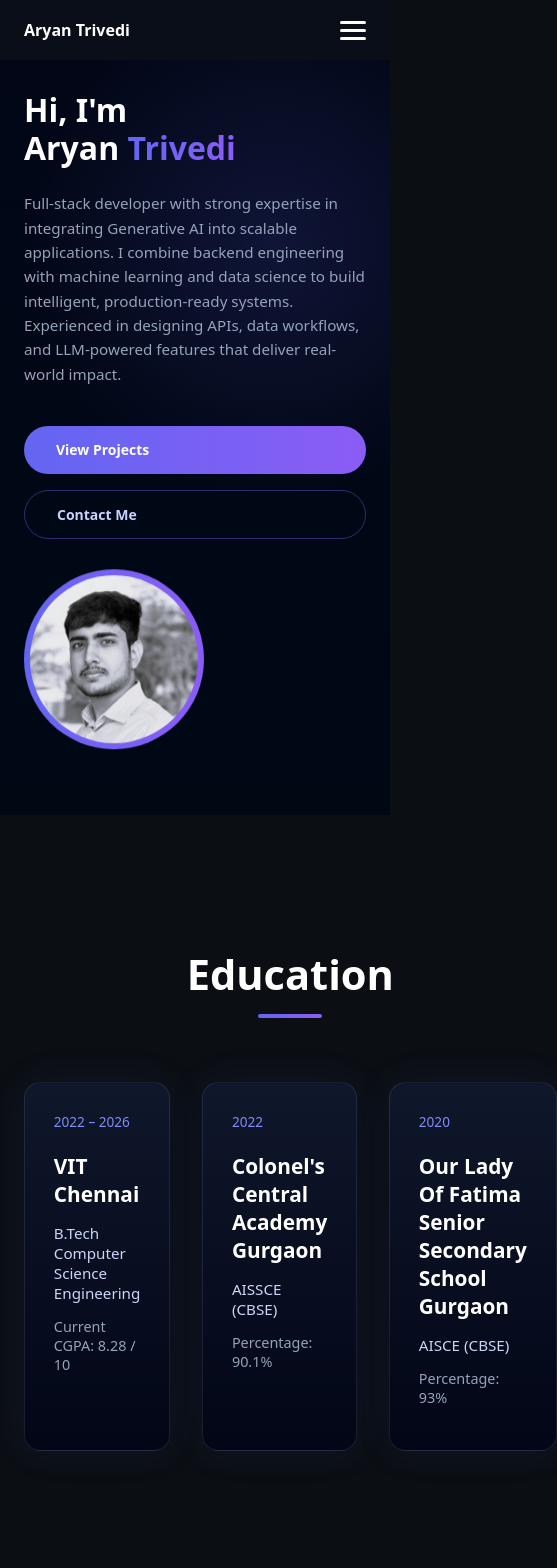
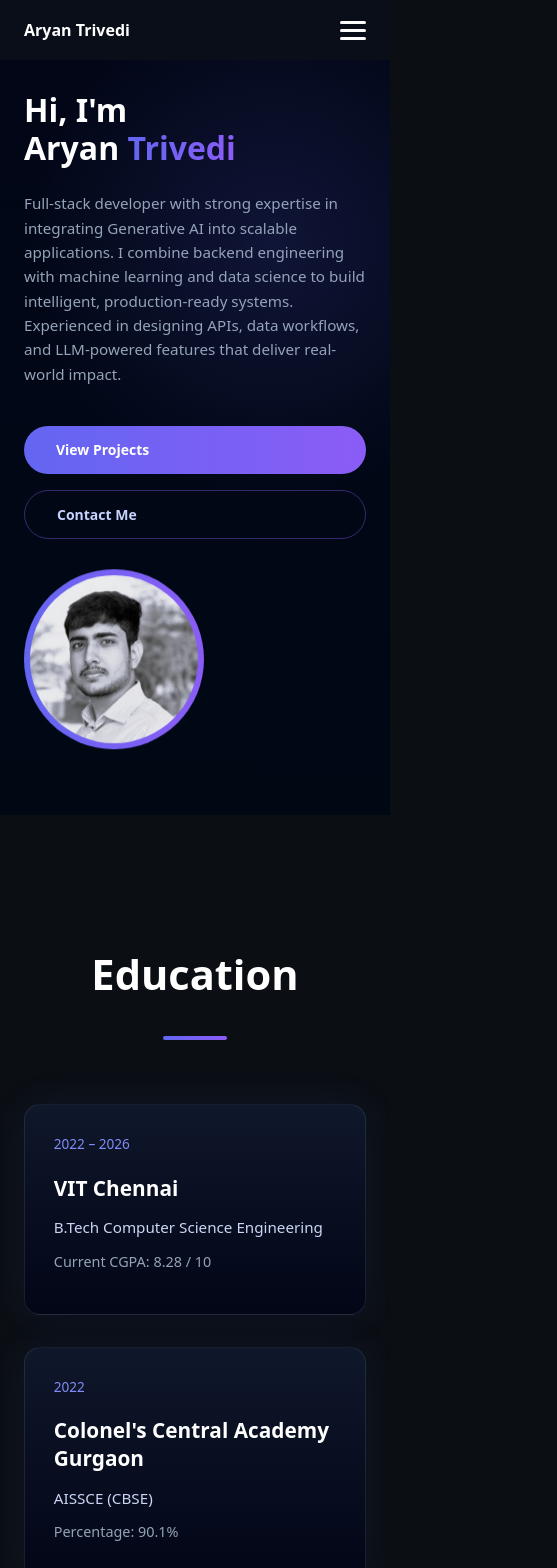
Before and after one commit to aryan-trivedi/portfolio, a React (Vite) app: page / in a window 390 px wide. Shown: the top 1568 px of the page, 557 px wide, since content can reach past the window. Built offline with nearby package versions, Linux system fonts and the light colour scheme.

Commit message:
updated mobile layout

```diff
--- a/src/App.tsx
+++ b/src/App.tsx
@@ -51,7 +51,7 @@ function App() {
           backdropFilter: "blur(10px)",
         }}
       >
-        © 2025 Aryan Trivedi | All rights reserved
+        © 2026 Aryan Trivedi | All rights reserved
       </footer>
     </>
   );
--- a/src/components/Certifications.tsx
+++ b/src/components/Certifications.tsx
@@ -20,16 +20,14 @@ const certifications = [
     tag: "Data • SQL",
   },
   {
-    title:
-      "Data Analytics & Visualization Virtual Experience Program",
+    title: "Data Analytics & Visualization Virtual Experience Program",
     issuer: "Accenture",
     year: "2024",
     icon: <FaBriefcase />,
     tag: "Analytics • Consulting",
   },
   {
-    title:
-      "Fullstack Engineer Virtual Experience",
+    title: "Fullstack Engineer Virtual Experience",
     issuer: "JP Morgan & Chase",
     year: "2024",
     icon: <FaBriefcase />,
@@ -41,15 +39,10 @@ const Certifications = () => {
   return (
     <section id="certifications" style={{ padding: "6rem 1.5rem" }}>
       <div style={{ maxWidth: "1100px", margin: "0 auto" }}>
-        {/* ===== HEADER ===== */}
+
+        {/* HEADER */}
         <div style={{ textAlign: "center", marginBottom: "4rem" }}>
-          <h2
-            style={{
-              fontSize: "2.6rem",
-              fontWeight: 700,
-              marginBottom: "0.75rem",
-            }}
-          >
+          <h2 style={{ fontSize: "2.6rem", fontWeight: 700 }}>
             Certifications
           </h2>
 
@@ -57,7 +50,7 @@ const Certifications = () => {
             style={{
               width: "64px",
               height: "4px",
-              margin: "0 auto",
+              margin: "0.75rem auto 0",
               borderRadius: "999px",
               background:
                 "linear-gradient(90deg, #6366f1, #8b5cf6)",
@@ -65,12 +58,13 @@ const Certifications = () => {
           />
         </div>
 
-        {/* ===== 2 x 2 GRID ===== */}
+        {/* RESPONSIVE GRID */}
         <div
           style={{
             display: "grid",
-            gridTemplateColumns: "repeat(2, 1fr)",
             gap: "2rem",
+            gridTemplateColumns:
+              "repeat(auto-fit, minmax(300px, 1fr))",
           }}
         >
           {certifications.map((cert) => (
@@ -81,35 +75,17 @@ const Certifications = () => {
                   "linear-gradient(180deg, #0f172a, #020617)",
                 border: "1px solid rgba(148,163,184,0.15)",
                 borderRadius: "20px",
-                padding: "2.2rem",
-                boxShadow: "0 0 40px rgba(99,102,241,0.08)",
-                transition: "all 0.35s ease",
-                cursor: "pointer",
+                padding: "2rem",
+                boxShadow:
+                  "0 0 40px rgba(99,102,241,0.08)",
                 position: "relative",
               }}
-              onMouseEnter={(e) => {
-                e.currentTarget.style.transform =
-                  "translateY(-8px)";
-                e.currentTarget.style.boxShadow =
-                  "0 0 80px rgba(139,92,246,0.35)";
-                e.currentTarget.style.border =
-                  "1px solid rgba(139,92,246,0.45)";
-              }}
-              onMouseLeave={(e) => {
-                e.currentTarget.style.transform =
-                  "translateY(0)";
-                e.currentTarget.style.boxShadow =
-                  "0 0 40px rgba(99,102,241,0.08)";
-                e.currentTarget.style.border =
-                  "1px solid rgba(148,163,184,0.15)";
-              }}
             >
-              {/* Category Tag */}
               <div
                 style={{
                   position: "absolute",
-                  top: "1.2rem",
-                  right: "1.2rem",
+                  top: "1rem",
+                  right: "1rem",
                   padding: "0.3rem 0.7rem",
                   borderRadius: "999px",
                   fontSize: "0.7rem",
@@ -123,7 +99,6 @@ const Certifications = () => {
                 {cert.tag}
               </div>
 
-              {/* Icon */}
               <div
                 style={{
                   fontSize: "2rem",
@@ -134,35 +109,21 @@ const Certifications = () => {
                 {cert.icon}
               </div>
 
-              {/* Title */}
               <h3
                 style={{
-                  fontSize: "1.2rem",
+                  fontSize: "1.1rem",
                   fontWeight: 600,
-                  marginBottom: "0.6rem",
+                  marginBottom: "0.5rem",
                 }}
               >
                 {cert.title}
               </h3>
 
-              {/* Issuer */}
-              <p
-                style={{
-                  color: "#cbd5f5",
-                  fontSize: "0.95rem",
-                  marginBottom: "0.4rem",
-                }}
-              >
+              <p style={{ color: "#cbd5f5", fontSize: "0.9rem" }}>
                 {cert.issuer}
               </p>
 
-              {/* Year */}
-              <p
-                style={{
-                  color: "#94a3b8",
-                  fontSize: "0.85rem",
-                }}
-              >
+              <p style={{ color: "#94a3b8", fontSize: "0.85rem" }}>
                 {cert.year}
               </p>
             </div>
--- a/src/components/Education.tsx
+++ b/src/components/Education.tsx
@@ -2,33 +2,30 @@ import EducationCard from "./EducationCard";
 
 const Education = () => {
   return (
-    <section
-      id="education"
-      style={{
-        padding: "6rem 1.5rem",
-      }}
-    >
-      {/* SAME CONTAINER STRUCTURE AS PROJECTS */}
-      <div
-        style={{
-          maxWidth: "1200px",
-          margin: "0 auto",
-        }}
-      >
-        {/* ===== HEADER ===== */}
-        <div
-          style={{
-            textAlign: "center",
-            marginBottom: "4rem",
-          }}
-        >
-          <h2
-            style={{
-              fontSize: "2.6rem",
-              fontWeight: 700,
-              marginBottom: "0.75rem",
-            }}
-          >
+    <>
+      {/* Inline responsive styles (safe, no imports needed) */}
+      <style>
+        {`
+          .education-grid {
+            display: grid;
+            grid-template-columns: repeat(3, 1fr);
+            gap: 2rem;
+          }
+
+          @media (max-width: 768px) {
+            .education-grid {
+              grid-template-columns: 1fr;
+            }
+          }
+        `}
+      </style>
+
+      <section id="education" style={{ padding: "6rem 1.5rem" }}>
+        <div style={{ maxWidth: "1200px", margin: "0 auto" }}>
+
+          {/* HEADER */}
+          <div style={{ textAlign: "center", marginBottom: "4rem" }}>
+            <h2 style={{ fontSize: "2.6rem", fontWeight: 700 }}>
               Education
             </h2>
 
@@ -36,7 +33,7 @@ const Education = () => {
               style={{
                 width: "64px",
                 height: "4px",
-              margin: "0 auto",
+                margin: "0.75rem auto 0",
                 borderRadius: "999px",
                 background:
                   "linear-gradient(90deg, #6366f1, #8b5cf6)",
@@ -44,14 +41,8 @@ const Education = () => {
             />
           </div>
 
-        {/* ===== GRID (FORCES HORIZONTAL ALIGNMENT) ===== */}
-        <div
-          style={{
-            display: "grid",
-            gridTemplateColumns: "repeat(3, 1fr)", // 👈 force 3 columns
-            gap: "2rem",
-          }}
-        >
+          {/* GRID */}
+          <div className="education-grid">
             <EducationCard
               year="2022 – 2026"
               institute="VIT Chennai"
@@ -75,6 +66,7 @@ const Education = () => {
           </div>
         </div>
       </section>
+    </>
   );
 };
 
```
Lines whose indentation alone changed are shown as unchanged.
